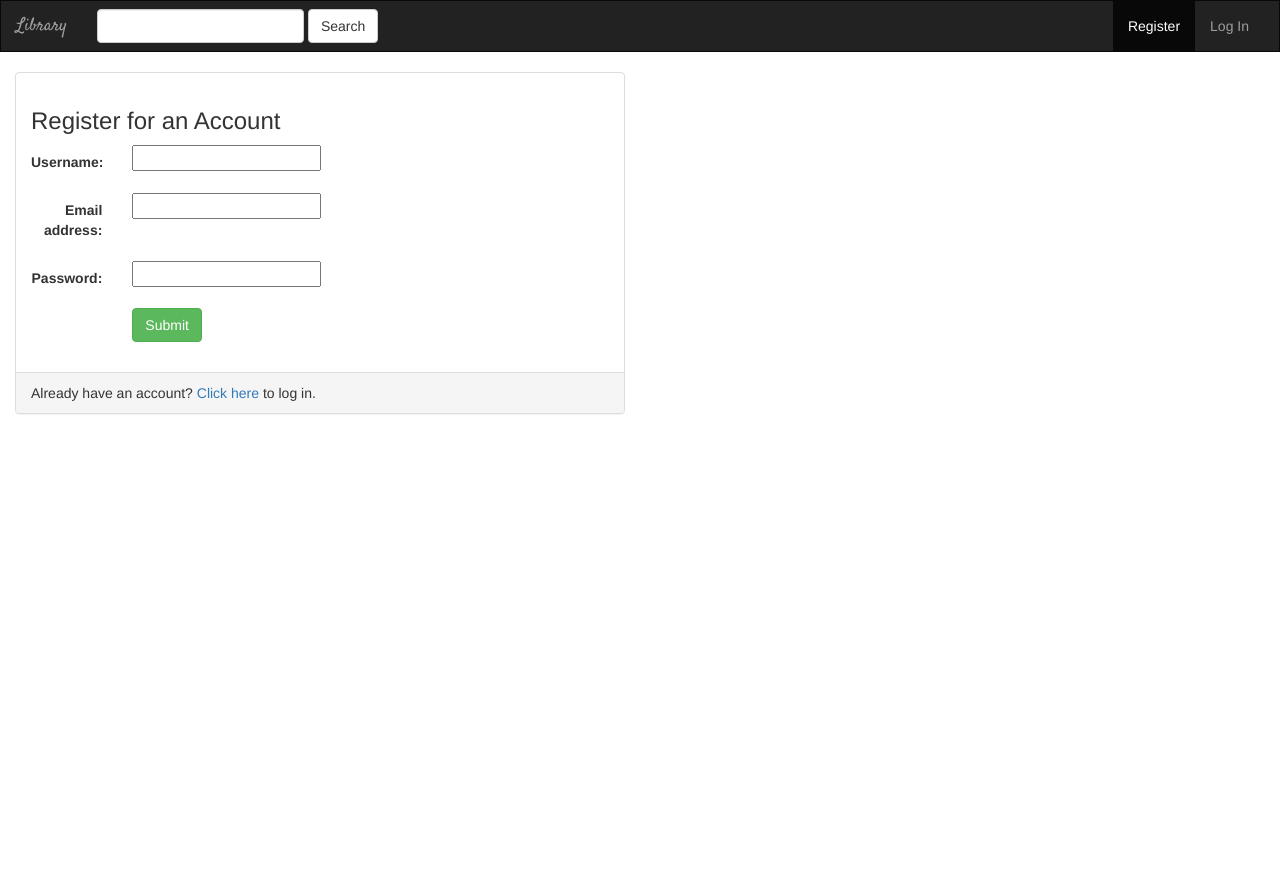
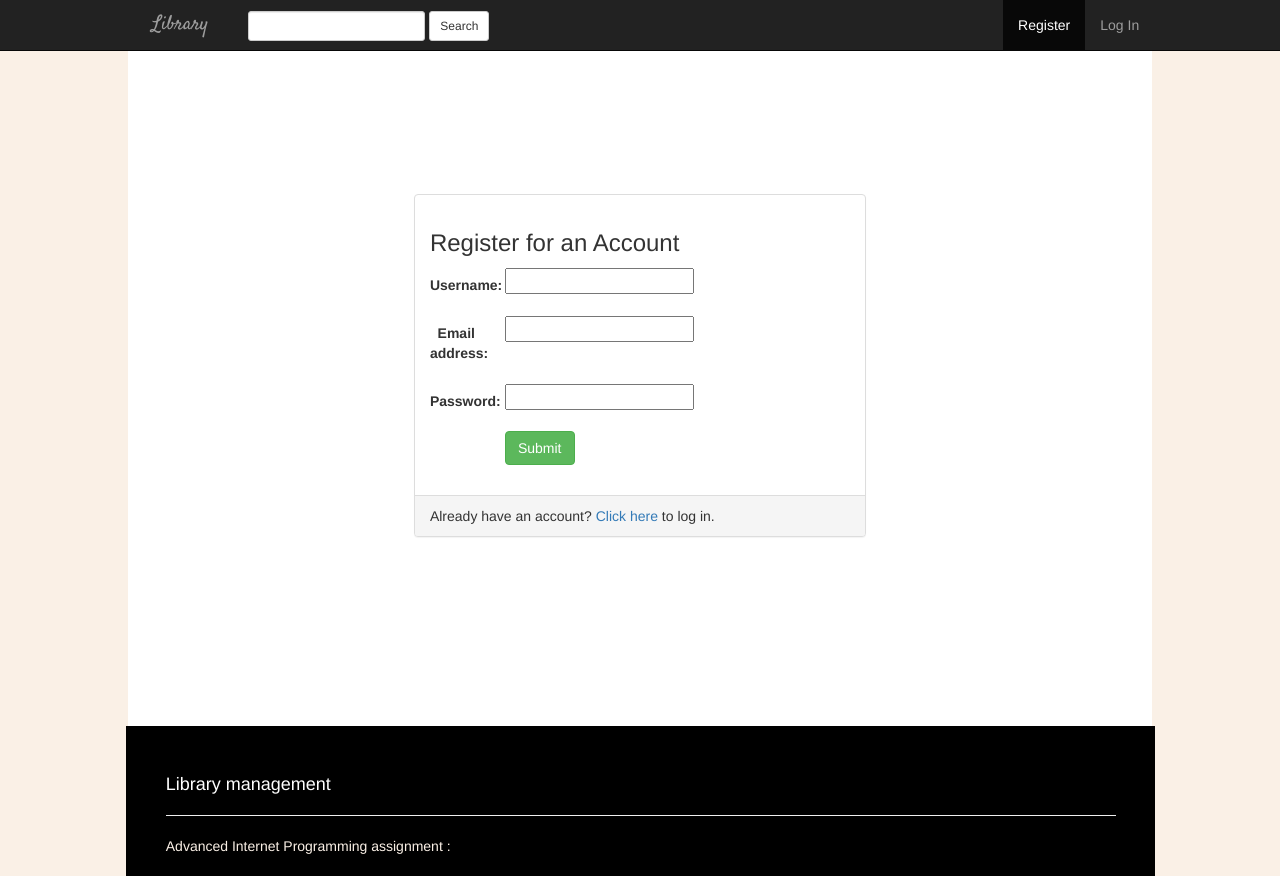
Before and after one commit to bandana-khadka/aip, a Django app: page /book/register/ in a window 1280 px wide. Before the commit the page ends 414 px from the top, so only its background shows below. Run offline with Django 3.2, Linux system fonts and the light colour scheme; some libraries are stand-ins or nearby versions.

Commit message:
<style>: Formatting menus and main page
Changed major formatting for menu and main page.
Added 'back to link' and fixed errors related to templates.

```diff
--- a/aip/settings.py
+++ b/aip/settings.py
@@ -51,6 +51,7 @@ MIDDLEWARE = [
     'django.contrib.messages.middleware.MessageMiddleware',
     'django.middleware.clickjacking.XFrameOptionsMiddleware',
     'livereload.middleware.LiveReloadScript',
+
 ]
 
 ROOT_URLCONF = 'aip.urls'
@@ -58,7 +59,7 @@ ROOT_URLCONF = 'aip.urls'
 TEMPLATES = [
     {
         'BACKEND': 'django.template.backends.django.DjangoTemplates',
-        'DIRS': [],
+        'DIRS': ['book/templates'],
         'APP_DIRS': True,
         'OPTIONS': {
             'context_processors': [
@@ -123,7 +124,7 @@ USE_TZ = True
 
 STATIC_URL = '/static/'
 
-TEMPLATE_DIRS = (os.path.join(BASE_DIR,  'templates'),)
+#TEMPLATE_DIRS = (os.path.join(BASE_DIR,  'templates'),)
 
 STATICFILES_DIRS = [
     os.path.join(BASE_DIR, "aip", "static"),
--- a/book/static/book/style.css
+++ b/book/static/book/style.css
@@ -1,5 +1,44 @@
 body {
     /*background: white url("images/background.png");*/
+
+    background-color : linen;
+    height: 100%;
+    overflow-x: hidden;
+
+}
+
+.container-fluid {
+    max-width: 80%;
+    min-height: 700px;
+    background-color: white;
+    height: auto;
+    margin-top: 2%;
+    align-content: center;
+}
+
+hr {
+    size: 30px;
+    width: 100%;
+    color: burlywood;
+}
+
+img {
+    size: auto;
+}
+.page{
+    padding: 3%;
+}
+#topNavBar {
+    margin-left: 0;
+    max-width: 89%;
+}
+
+.footer{
+    background-color: black;
+    padding: 3%;
+    height: 150px;
+    max-width: 78.5%;
+    margin-left: 10.8%;
 }
 
 ul.errorlist {
@@ -12,10 +51,21 @@ ul.errorlist > li {
 
 .navbar {
     border-radius: 0;
+    margin-bottom: 0;
+}
+
+.navbar-form{
+    padding-top: 3px;
 }
 
 .navbar-brand {
     font-family: 'Satisfy', cursive;
+    font-size: 20px;
+    margin-left: 12%;
+    margin-right: 10px;
+}
+.navbar-form{
+    margin-bottom: 0;
 }
 
 .glyphicon-star {
@@ -24,5 +74,5 @@ ul.errorlist > li {
 }
 
 .glyphicon-star.active {
-    color: #FDB230;
+    color: #fc23fd;
 }
--- a/book/templates/book/base_visitor.html
+++ b/book/templates/book/base_visitor.html
@@ -4,30 +4,26 @@
     <meta charset="UTF-8">
     <title>{% block title %}Viberr{% endblock %}</title>
     {% load staticfiles %}
+
 {#    <link rel="shortcut icon" type="image/png" href="{%  static 'favicon.ico' %}"/>#}
     <link rel="stylesheet" href="https://maxcdn.bootstrapcdn.com/bootstrap/3.3.6/css/bootstrap.min.css">
     <link href='https://fonts.googleapis.com/css?family=Satisfy' rel='stylesheet' type='text/css'>
-    <link rel="stylesheet" type="text/css" href="{% static 'book/style.css' %}"/>
+    <link rel="stylesheet" type="text/css" href="{% static 'book/style.css' %}">
+    <link rel="stylesheet" type="text/css" href="{ % block extrastyle % }{ % endblock % }">
+
     <script src="https://ajax.googleapis.com/ajax/libs/jquery/1.12.0/jquery.min.js"></script>
     <script src="http://maxcdn.bootstrapcdn.com/bootstrap/3.3.6/js/bootstrap.min.js"></script>
 {#    <script src="{% static 'book/js/main.js' %}"></script>#}
 </head>
 <body>
-<nav class="navbar navbar-inverse">
-    <div class="container-fluid">
-
-        <!-- Header -->
+<nav class="navbar navbar-inverse navbar-fixed-top">
         <div class="navbar-header">
-            <button type="button" class="navbar-toggle" data-toggle="collapse" data-target="#topNavBar">
-                <span class="icon-bar"></span>
-                <span class="icon-bar"></span>
-                <span class="icon-bar"></span>
-            </button>
-            <a class="navbar-brand" href="{% url 'book:index' %}">Library</a>
         </div>
 
-        <!-- Items -->
         <div class="collapse navbar-collapse" id="topNavBar">
+            <!-- Header -->
+            <a class="navbar-brand" href="{% url 'book:index' %}">Library</a>
+            <!-- Items -->
             <ul class="nav navbar-nav navbar-right">
                 <li class="{% block register_active %}{% endblock %}"><a href="{% url 'book:register' %}">Register</a></li>
                 <li class="{% block login_active %}{% endblock %}"><a href="{% url 'book:login_user' %}">Log In</a></li>
@@ -35,16 +31,31 @@
 
             <form class="navbar-form navbar-left" role="search" method="get" action="{% url 'book:index' %}">
                 <div class="form-group">
-                    <input type="text" class="form-control" name="q" value="{{ request.GET.q }}">
+                    <input type="text" class="form-control input-sm " name="q" value="{{ request.GET.q }}">
                 </div>
-                <button type="submit" class="btn btn-default">Search</button>
+                <button type="submit" class="btn btn-default btn-sm">Search</button>
             </form>
         </div>
 
 
+</nav>
+
+<div class="container-fluid">
+    <div class="page">
+        {% block body %}
+        {% endblock %}
     </div>
-</nav>
-{% block body %}
-{% endblock %}
+</div>
+
+<!-- Footer -->
+<div class="row">
+    <div class="footer">
+        <h4 style="color: white "> Library management</h4>
+        <hr>
+        <p style="color: linen"> Advanced Internet Programming assignment : </p>
+
+    </div>
+</div>
+
 </body>
 </html>
--- a/book/templates/book/details.html
+++ b/book/templates/book/details.html
@@ -1,5 +1,6 @@
 {% extends 'book/base_visitor.html' %}
 {% block title %}Book Details{% endblock %}
+
 
 {% block body %}
     {% if book_description %}
@@ -8,4 +9,6 @@
     {% else %}
         <h3>No details found for the book</h3>
     {% endif %}
+
+    <a href="{% url 'index' %}">Back to book list</a>
 {% endblock %}
--- a/book/templates/book/register.html
+++ b/book/templates/book/register.html
@@ -3,12 +3,12 @@
 {% block register_active %}active{% endblock %}
 
 {% block body %}
-<div class="container-fluid">
 
     <div class="row">
-        <div class="col-sm-12 col-md-6">
+        <div class="col-md-3"></div>
+        <div class="col-md-6">
             <div class="panel panel-default">
-                <div class="panel-body">
+                <div class="panel-body align-center">
                     <h3>Register for an Account</h3>
                     {% if error_message %}
                         <p><strong>{{ error_message }}</strong></p>
@@ -28,8 +28,7 @@
                 </div>
             </div>
         </div>
+        <div class="col-md-3"></div>
     </div>
 
-</div>
-
 {% endblock %}
--- a/book/templates/book/user/details.html
+++ b/book/templates/book/user/details.html
@@ -27,4 +27,6 @@
             </button>
         </form>
     </div>
+    <a href="{% url 'index' %}">Back to book list</a>
+
 {% endblock %}
--- a/book/templates/book/user/edit_book.html
+++ b/book/templates/book/user/edit_book.html
@@ -2,8 +2,6 @@
 {% block title %}Add New Book{% endblock %}
 
 {% block body %}
-<div class="container-fluid">
-
     <div class="row">
 
         <div class="col-sm-12 col-md-7">
@@ -78,5 +76,4 @@
 
     </div>
 
-</div>
 {% endblock %}
--- a/book/templates/book/user/index.html
+++ b/book/templates/book/user/index.html
@@ -5,7 +5,7 @@
         <h3>List of all the books:</h3>
         <ul>
             {% for book in all_books %}
-                <li><a href="{% url 'book:book_detail' book.id %}">{{ book.name }}</a></li>
+                <li><a href="{% url 'book:book_detail' book.id %}">{{ book.name|capfirst }}</a></li>
             {% endfor %}
         </ul>
     {% else %}
--- a/book/templates/book/user/new_book.html
+++ b/book/templates/book/user/new_book.html
@@ -2,7 +2,6 @@
 {% block title %}Add New Book{% endblock %}
 
 {% block body %}
-<div class="container-fluid">
 
     <div class="row">
 
@@ -28,5 +27,4 @@
 
     </div>
 
-</div>
 {% endblock %}
```
Also changed, not shown: book/templates/book/base.html (+24 -19 lines), book/templates/book/home.html (+27 -2 lines), book/templates/book/login.html (+3 -4 lines), db.sqlite3.
